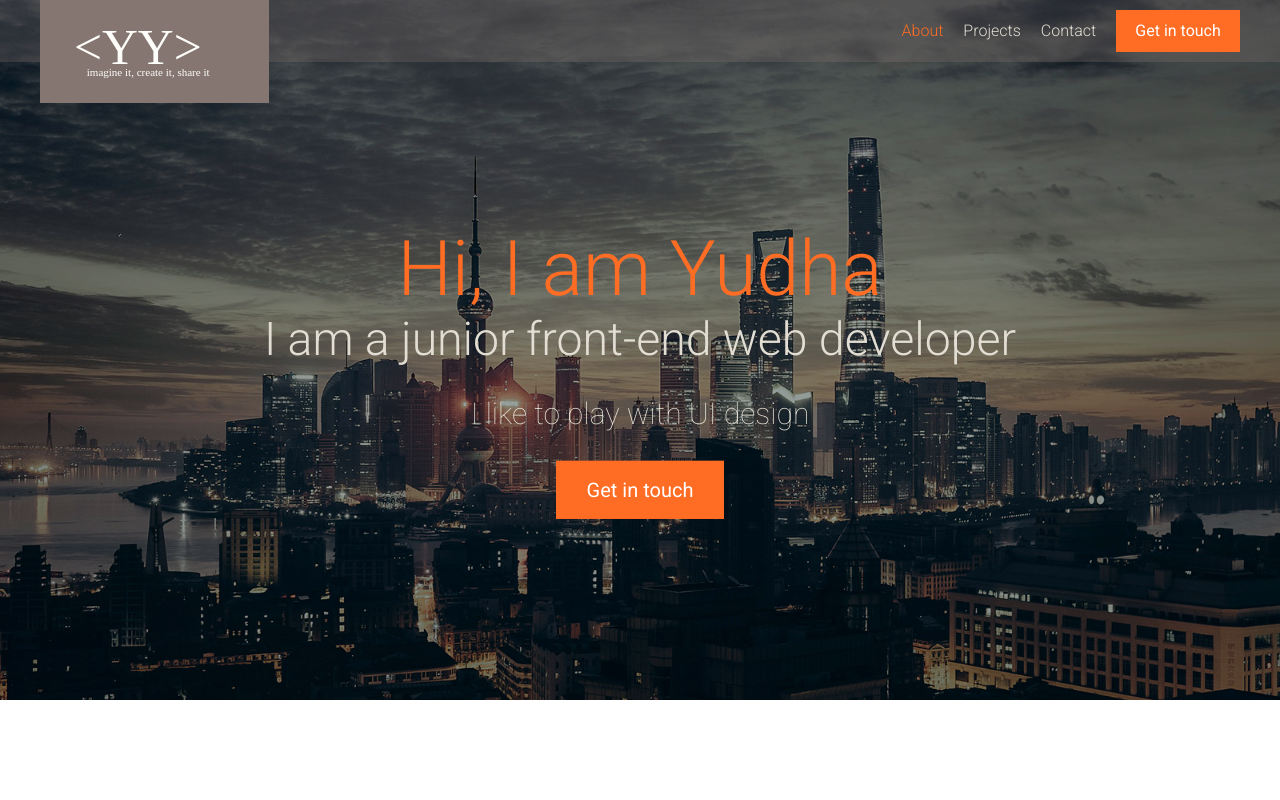
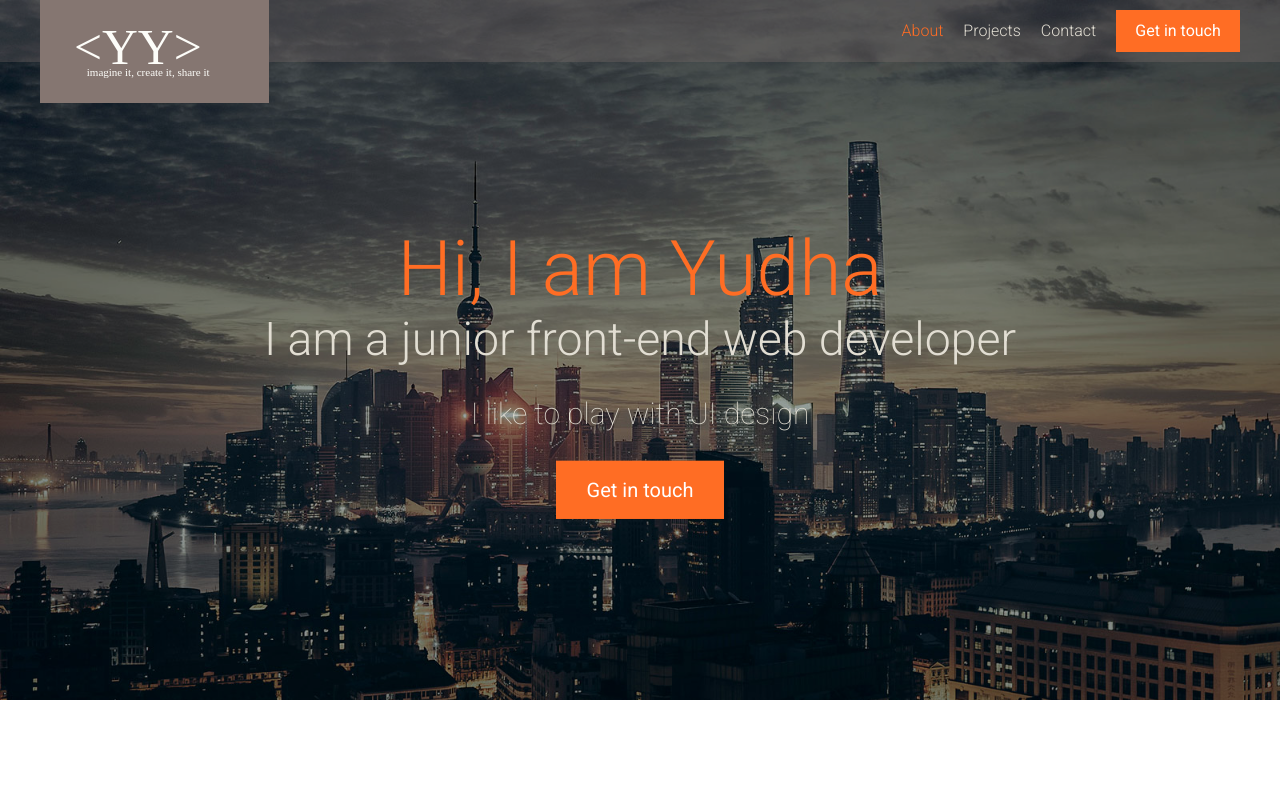
Before and after one commit to YudhaYuki/PP, a website: page app/index.html in a window 1280 px wide. Shown: the top 800 px of the page. Drawn offline with Linux system fonts and the light colour scheme.

Commit message:
Modify hero background

```diff
--- a/app/assets/styles/modules/_large-hero.css
+++ b/app/assets/styles/modules/_large-hero.css
@@ -3,7 +3,7 @@
     height: 700px;
     width: 100%;
     background: url('/assets/images/hero--YuYu.jpg');
-    background-size: 100% 100%;
+    background-size: cover;
 
     &--overlay {
         width: 100%;
--- a/app/temp/styles/styles.css
+++ b/app/temp/styles/styles.css
@@ -464,7 +464,7 @@ a {
     height: 700px;
     width: 100%;
     background: url('/assets/images/hero--YuYu.jpg');
-    background-size: 100% 100%;
+    background-size: cover;
 
 }
 
```
